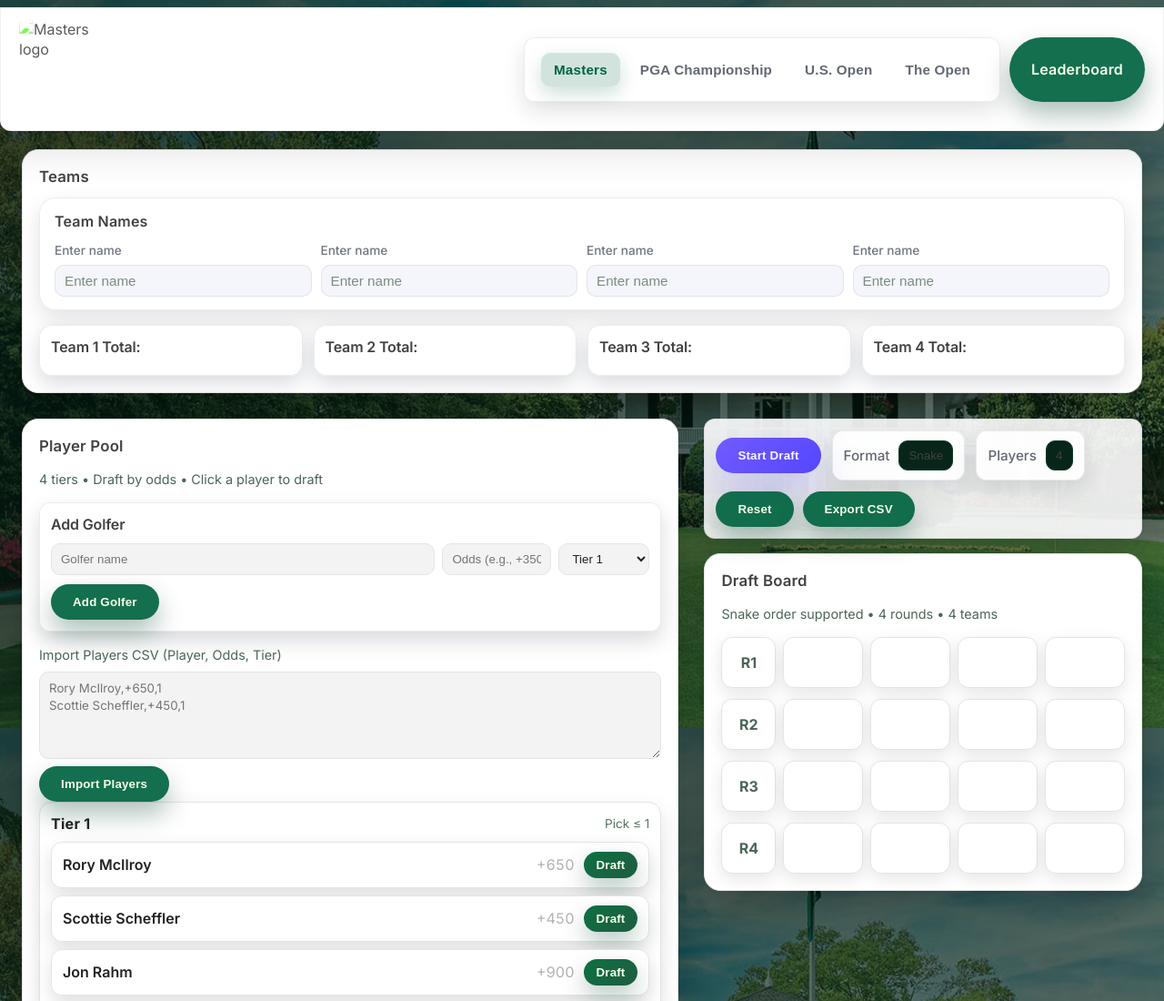
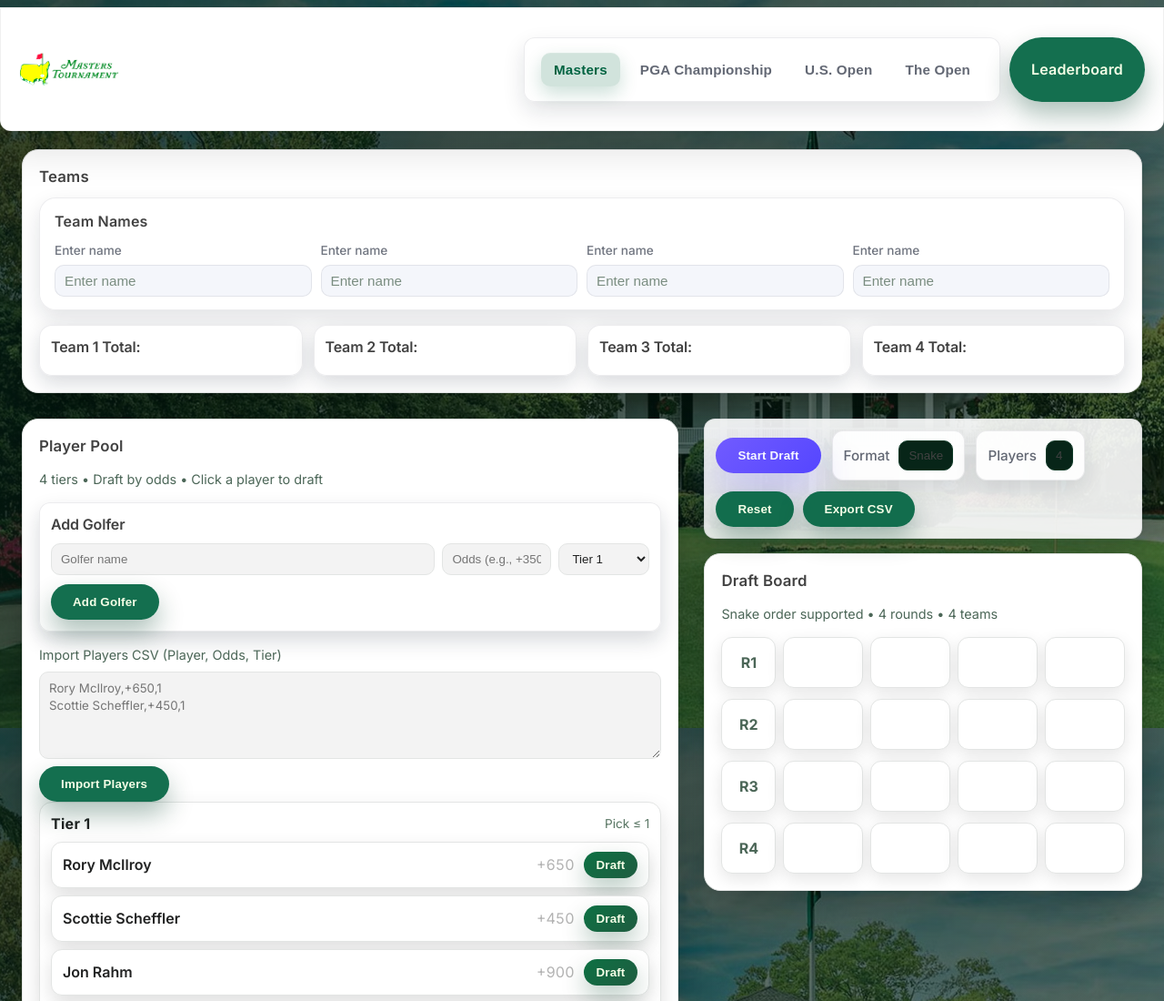
Before and after one commit to tomfburns/Golf_Drafting_Site, a plain HTML site: page index.html in a window 1280 px wide. Shown: the top 1100 px of the page at 91% size. Drawn offline with Linux system fonts and the light colour scheme; files whose address does not match are found by name.

Commit message:
Updating the picture
Updating pictures

```diff
--- a/index.html
+++ b/index.html
@@ -11,7 +11,7 @@
     <!-- ===== Topbar ===== -->
     <header class="topbar" role="banner">
       <div class="brand" aria-label="Site brand">
-        <img class="logo" src="/Users/thomasburns/Documents/PythonProjects/Golf_Drafting_Site/Masters_Logo.png" alt="Tournament logo" data-hook="tournament-logo" />
+        <img class="logo" src="Masters_Logo.png" alt="Tournament logo" data-hook="tournament-logo" />
       </div>
       <button class="topbar__menu-toggle" type="button" aria-label="Toggle menu" aria-expanded="false" data-action="toggle-topbar-menu">
         <span></span>
--- a/main.js
+++ b/main.js
@@ -144,7 +144,7 @@
         const logo = qs('[data-hook="tournament-logo"]');
         if (logo) {
           const filename = tournamentLogos[key] || 'Masters_Logo.png';
-          logo.setAttribute('src', `/Users/thomasburns/Documents/PythonProjects/Golf_Drafting_Site/${filename}`);
+          logo.setAttribute('src', filename);
           logo.setAttribute('alt', `${tournament} logo`);
         }
         renderScoreChart();
```
Also changed, not shown: leaderboard.html (+1 -1 lines).
